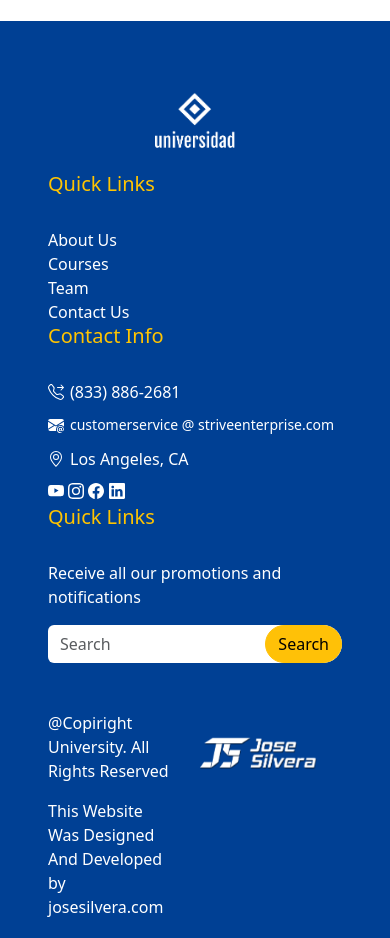
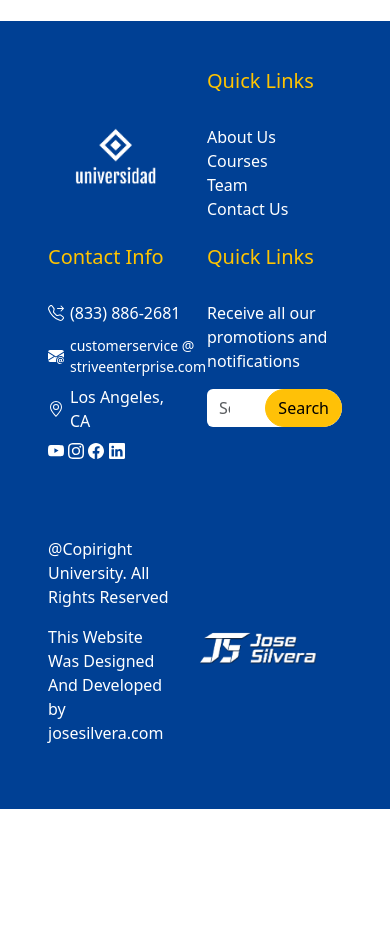
Before and after one commit to BillalbertCode/BillalbertCode.github.io, a plain HTML site: page index.html in a window 390 px wide. Shown: the part 6197-7135 px from the top of the page. After the commit the page ends 7006 px from the top, so only its background shows below. Drawn offline with nearby package versions, Linux system fonts and the light colour scheme.

Commit message:
Responsive - Footer

```diff
--- a/index.html
+++ b/index.html
@@ -486,13 +486,13 @@
     </section>
   </main>
   <footer class="container-fluid bg-marine p-5">
-    <div class="row row-cols-1 row-cols-md-4">
+    <div class="row row-cols-2 row-cols-md-4">
       <div class="col d-flex justify-content-center">
         <a class="icon-link hover-scaleX link-underline link-underline-opacity-0 m-4" href="#Home" title="Home">
           <img style="width: 80px;" src="./assets/images/LOGO.png" />
         </a>
       </div>
-      <div class="col">
+      <div class="col mb-4">
         <h3 class="text-gold h5 pb-4">Quick Links</h3>
         <div>
           <a class="text-white link-offset-2 link-offset-3-hover link-underline-light link-underline-opacity-0 link-underline-opacity-100-hover "
@@ -511,7 +511,7 @@
             href="#Contact">Contact Us</a>
         </div>
       </div>
-      <div class="col">
+      <div class="col mb-4">
         <h3 class="text-gold h5 pb-4">Contact Info</h3>
         <div class="mb-2">
           <a class="icon-link icon-link-hover link-underline link-underline-opacity-0 text-white fs-6"
@@ -588,7 +588,7 @@
           </a>
         </div>
       </div>
-      <div class="col">
+      <div class="col mb-4">
         <h3 class="text-gold h5 pb-4">Quick Links</h3>
         <p>Receive all our promotions and notifications</p>
         <div class="bg-white rounded-pill">
@@ -600,7 +600,7 @@
         </div>
       </div>
     </div>
-    <div class="d-flex justify-content-between mt-5">
+    <div class="d-flex justify-content-between align-items-center mt-5">
       <div>
         <p>@Copiright University. All Rights Reserved</p>
         <p>This Website Was Designed And Developed by josesilvera.com</p>
```
Also changed, not shown: css/home.css (line endings or trailing spaces).
